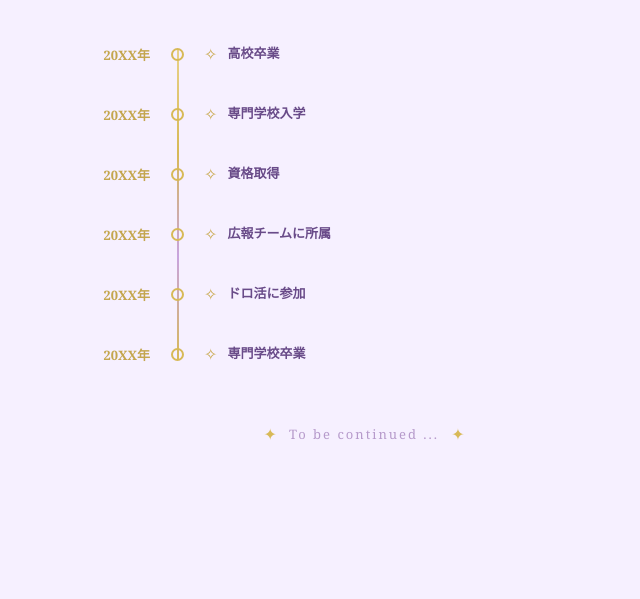
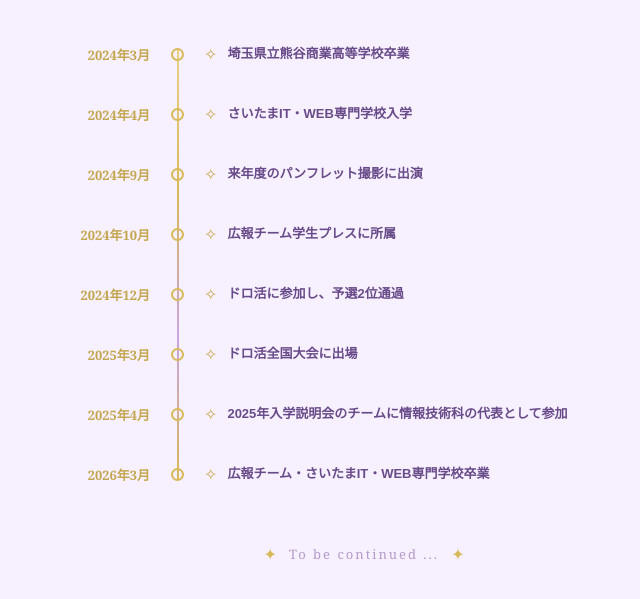
Before and after one commit to 3inlroo/My-History, a plain HTML site: page index.html in a window 1280 px wide. Shown: the part 159-758 px from the top of the page, without its empty margins (276-916 px from the left). Drawn offline with Linux system fonts and the light colour scheme.

Commit message:
Update index.html

```diff
--- a/index.html
+++ b/index.html
@@ -21,56 +21,74 @@
     <div class="timeline">
 
       <div class="history-item">
-        <div class="history-date">20XX年</div>
+        <div class="history-date">2024年3月</div>
         <div class="timeline-marker"></div>
         <div class="history-content">
           <span class="history-icon">✧</span>
-          <h2>高校卒業</h2>
+          <h2>埼玉県立熊谷商業高等学校卒業</h2>
         </div>
       </div>
 
       <div class="history-item">
-        <div class="history-date">20XX年</div>
+        <div class="history-date">2024年4月</div>
         <div class="timeline-marker"></div>
         <div class="history-content">
           <span class="history-icon">✧</span>
-          <h2>専門学校入学</h2>
+          <h2>さいたまIT・WEB専門学校入学</h2>
         </div>
       </div>
 
       <div class="history-item">
-        <div class="history-date">20XX年</div>
+        <div class="history-date">2024年9月</div>
         <div class="timeline-marker"></div>
         <div class="history-content">
           <span class="history-icon">✧</span>
-          <h2>資格取得</h2>
+          <h2>来年度のパンフレット撮影に出演</h2>
         </div>
       </div>
 
       <div class="history-item">
-        <div class="history-date">20XX年</div>
+        <div class="history-date">2024年10月</div>
         <div class="timeline-marker"></div>
         <div class="history-content">
           <span class="history-icon">✧</span>
-          <h2>広報チームに所属</h2>
+          <h2>広報チーム学生プレスに所属</h2>
         </div>
       </div>
 
       <div class="history-item">
-        <div class="history-date">20XX年</div>
+        <div class="history-date">2024年12月</div>
         <div class="timeline-marker"></div>
         <div class="history-content">
           <span class="history-icon">✧</span>
-          <h2>ドロ活に参加</h2>
+          <h2>ドロ活に参加し、予選2位通過</h2>
         </div>
       </div>
 
       <div class="history-item">
-        <div class="history-date">20XX年</div>
+        <div class="history-date">2025年3月</div>
         <div class="timeline-marker"></div>
         <div class="history-content">
           <span class="history-icon">✧</span>
-          <h2>専門学校卒業</h2>
+          <h2>ドロ活全国大会に出場</h2>
+        </div>
+      </div>
+
+       <div class="history-item">
+        <div class="history-date">2025年4月</div>
+        <div class="timeline-marker"></div>
+        <div class="history-content">
+          <span class="history-icon">✧</span>
+          <h2>2025年入学説明会のチームに情報技術科の代表として参加</h2>
+        </div>
+      </div>
+
+      <div class="history-item">
+        <div class="history-date">2026年3月</div>
+        <div class="timeline-marker"></div>
+        <div class="history-content">
+          <span class="history-icon">✧</span>
+          <h2>広報チーム・さいたまIT・WEB専門学校卒業</h2>
         </div>
       </div>
 
```
